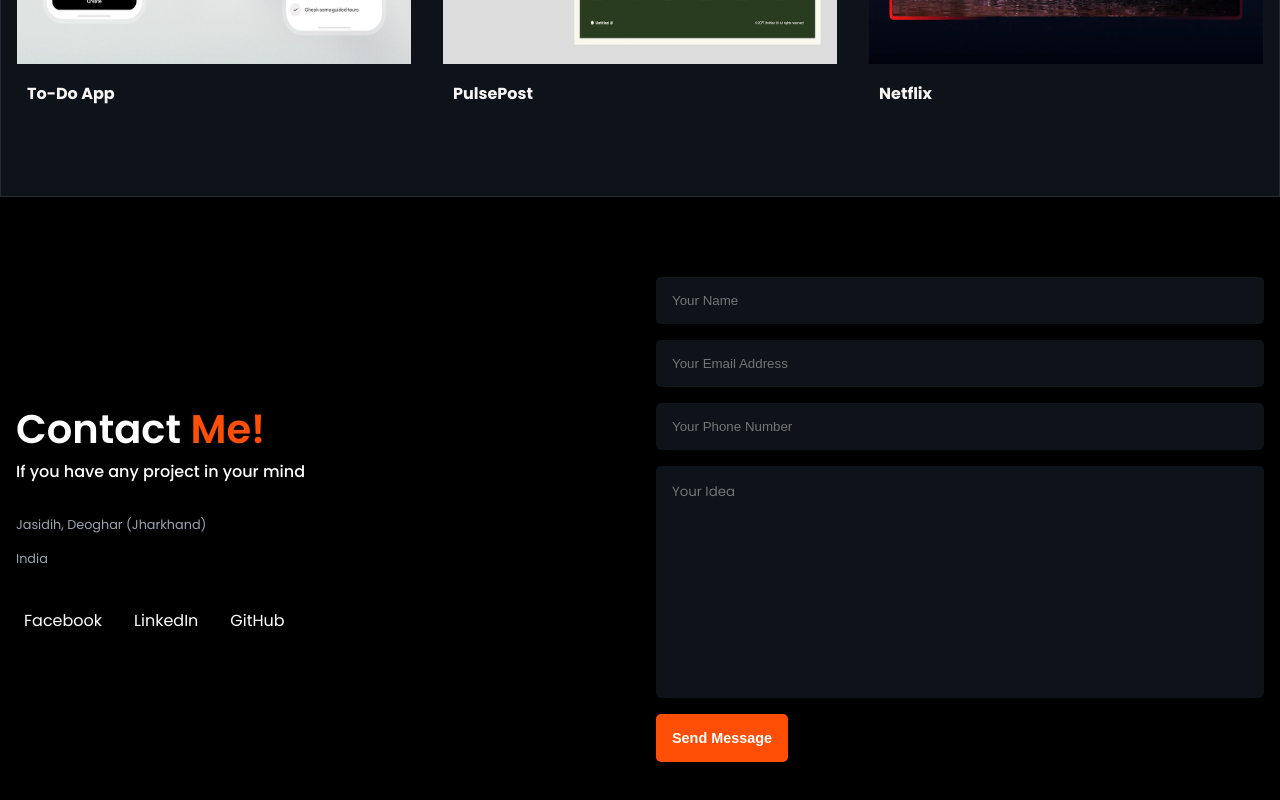
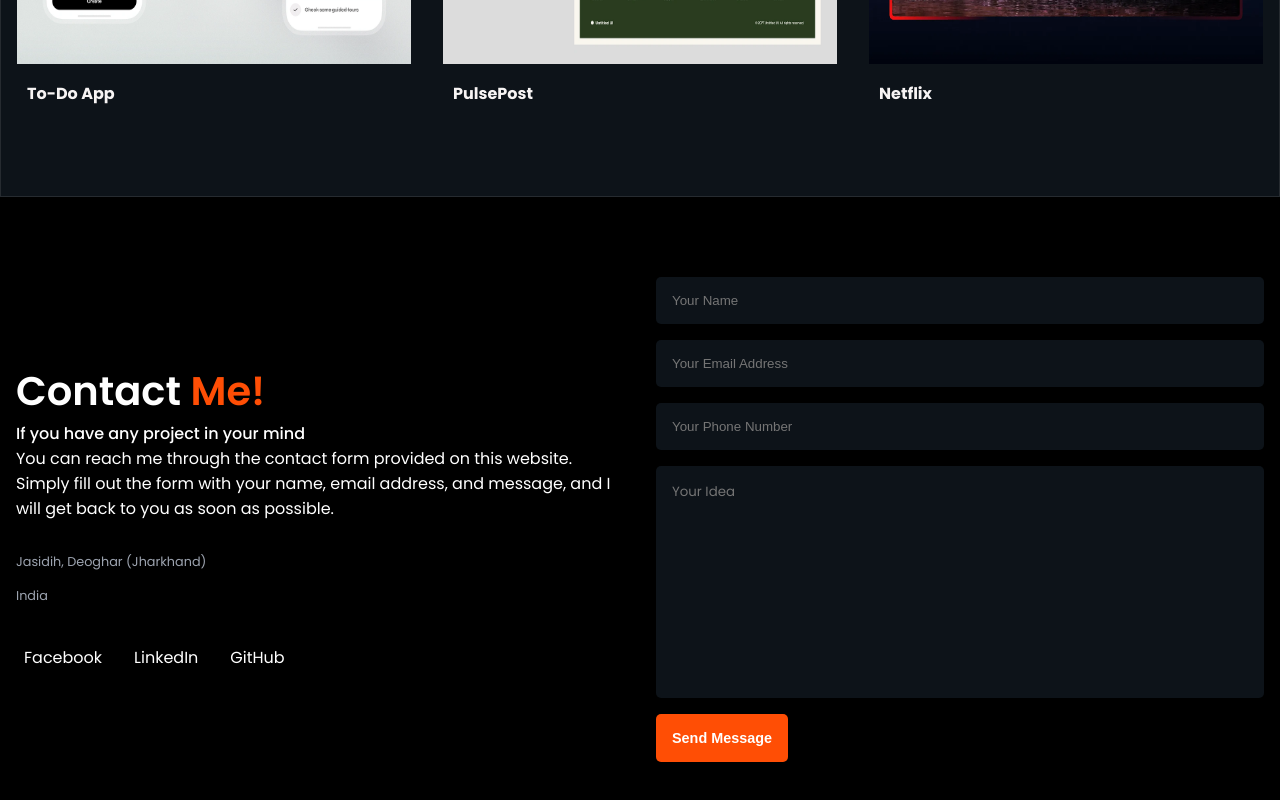
Before and after one commit to Sayyid-01/Portfolio, a React (Vite) app: page / in a window 1280 px wide. Shown: the part 4197-4997 px from the top of the page. Built offline with nearby package versions, Linux system fonts and the light colour scheme.

Commit message:
Update Footer.jsx

```diff
--- a/src/components/Footer.jsx
+++ b/src/components/Footer.jsx
@@ -4,6 +4,7 @@ const Footer = () => (
       <div className="footer__content">
         <h2 className="section__title">Contact <span>Me!</span></h2>
         <p className="section__subtitle">If you have any project in your mind</p>
+        <p>You can reach me through the contact form provided on this website. Simply fill out the form with your name, email address, and message, and I will get back to you as soon as possible.</p>
         <div className="footer__details">
           <p>Jasidih, Deoghar (Jharkhand)</p>
           <p>India</p>
```
